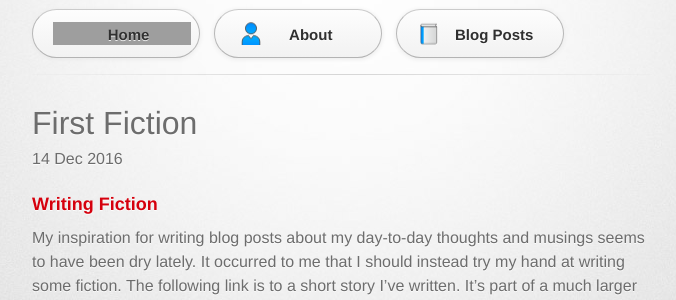
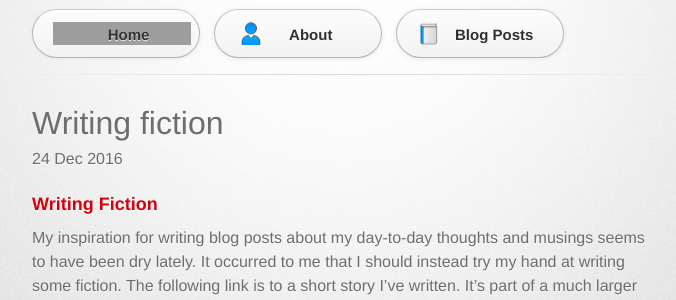
Before and after one commit to 4pstart/robustwryale, a Jekyll site: the page built from _posts/2016-12-14-first-fiction.md, in a window 1280 px wide, cut to the strip 148-448 px from the top of the page. Shown: the whole strip, without its empty margins (298-974 px from the left). Built offline with Jekyll 4.4.1, drawn with Linux system fonts in a browser that asks for light colours; some web fonts are replaced; our own code applies the rules of GitHub Pages for plain Markdown files; grey boxes are pictures that could not be loaded.

Commit message:
Update 2016-12-14-first-fiction.md

```diff
--- a/_posts/2016-12-14-first-fiction.md
+++ b/_posts/2016-12-14-first-fiction.md
@@ -1,3 +1,9 @@
+---
+layout: post
+title: "Writing fiction"
+date: 2016-12-24
+---
+
 ### Writing Fiction
 
 My inspiration for writing blog posts about my day-to-day thoughts and musings seems to have been dry lately. It occurred to me that I should instead try my hand at writing some fiction. The following link is to a short story I've written. It's part of a much larger story that I've had in my head for a while, but I think it stands alone as a cool short in its own right. Perhaps it would be the Opening chapter, or prolog to an eventual longer story. It took me about an hour and a half to write, though that includes the time to figure out exactly what story I wanted to tell.
```
